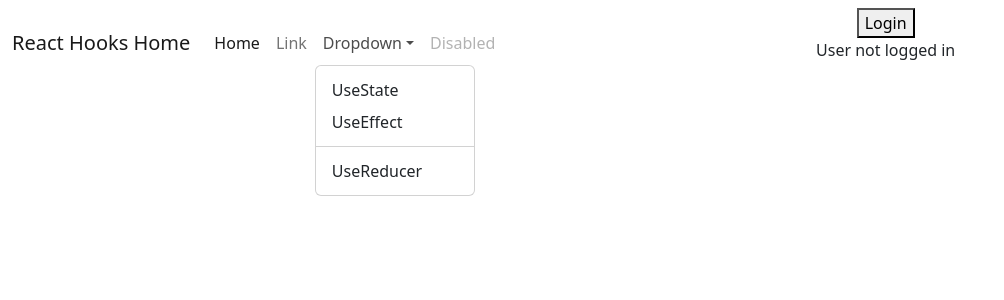
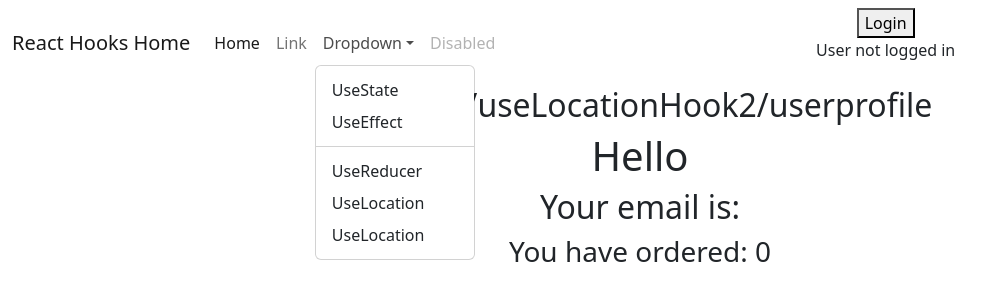
Before and after one commit to AdnanMuzavor/React_Fundamentals_In_One_Shot, a React (Create React App) app: page /useLocationHook2/userprofile in a window 1280 px wide. Both pictures are taken after a click on the button "Dropdown". Shown: the top 300 px of the page, without its empty margins (0-1004 px from the left). Built offline with nearby package versions, Linux system fonts and the light colour scheme.

Commit message:
useLocation hook was studied

```diff
--- /dev/null
+++ b/src/Components/HookDemoScreens/UseLocationDemoSearch.js
@@ -0,0 +1,26 @@
+import React, { useEffect, useState } from "react";
+import { useLocation } from "react-router-dom";
+const UseLocationDemo2 = () => {
+  const location = useLocation();
+  console.log(location);
+  const [name, setName] = useState("");
+  const [email, setEmail] = useState("");
+  const [qty, setqty] = useState(0);
+  useEffect(() => {
+    if (location.search.split("&").length > 2) {
+      setName(location.search.slice(1, 100).split("&")[0].split("=")[1]);
+      setEmail(location.search.slice(1, 100).split("&")[1].split("=")[1]);
+      setqty(location.search.slice(1, 100).split("&")[2].split("=")[1]);
+    }
+  }, []);
+  return (
+    <>
+    <h2>path is: {location.pathname}</h2>
+      <h1>Hello {name}</h1>
+      <h2>Your email is: {email}</h2>
+      <h3>You have ordered: {qty}</h3>
+    </>
+  );
+};
+
+export default UseLocationDemo2;
--- /dev/null
+++ b/src/Components/HookDemoScreens/useLocationDemo.js
@@ -0,0 +1,20 @@
+import { useLocation } from "react-router-dom";
+import React, { useEffect, useState } from "react";
+const UseLocationDemo = () => {
+  const location = useLocation();
+  const [path, setpath] = useState("");
+  const [id, setId] = useState("");
+  useEffect(() => {
+    setpath(location.pathname.split(":")[0].replace("/", ""));
+    setId(location.pathname.split(":")[1]);
+  }, []);
+  console.log(location);
+  return (
+    <>
+      <h1>Path is {path} </h1>
+      <h2>Id is {id}</h2>
+    </>
+  );
+};
+
+export default UseLocationDemo;
--- a/src/Components/Navbar.js
+++ b/src/Components/Navbar.js
@@ -67,6 +67,19 @@ const Navbar = (props) => {
                       UseReducer
                     </Link>
                   </li>
+                  <li>
+                    <Link className="dropdown-item" to="/useLocationHook:id">
+                      UseLocation
+                    </Link>
+                  </li>
+                  <li>
+                    <Link
+                      className="dropdown-item"
+                      to="/useLocationHook2/userprofile?name=Adnan&email=12@gmail.com&qty=20"
+                    >
+                      UseLocation
+                    </Link>
+                  </li>
                 </ul>
               </li>
               <li className="nav-item">
--- a/src/Components/RouterScreen.js
+++ b/src/Components/RouterScreen.js
@@ -3,12 +3,17 @@ import { Route } from "react-router-dom";
 import UseStateDemo from "./HookDemoScreens/UseStateDemo";
 import UseEffectDemo from "./HookDemoScreens/UseEffectDemo";
 import UseReducerDemo from "./HookDemoScreens/UseReducerDemo";
+import UseLocationDemo from "./HookDemoScreens/useLocationDemo";
+import UseLocationDemo2 from "./HookDemoScreens/UseLocationDemoSearch";
+
 const RouterForScreen = () => {
   return (
     <>
       <Route path="/useStateHook" render={() => <UseStateDemo />}></Route>
       <Route path="/useEffectHook" render={() => <UseEffectDemo />}></Route>
       <Route path="/useReducerHook" render={() => <UseReducerDemo />}></Route>
+      <Route exact path="/useLocationHook:id" render={() => <UseLocationDemo />}></Route>
+      <Route exact path="/useLocationHook2/userprofile" render={() => <UseLocationDemo2 />}></Route>
     </>
   );
 };
```
Also changed, not shown: 1 other file (tests, documents, lock files or other folders).
